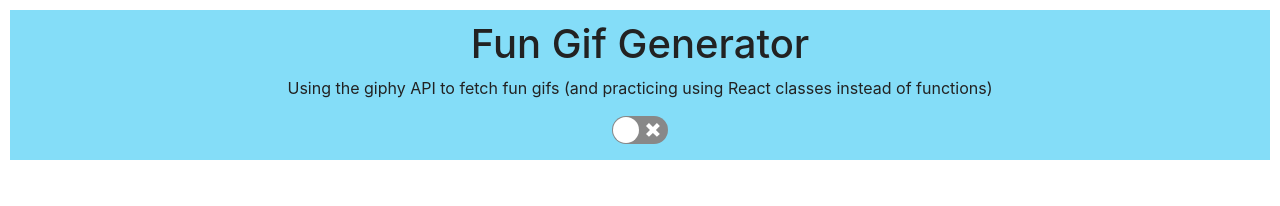
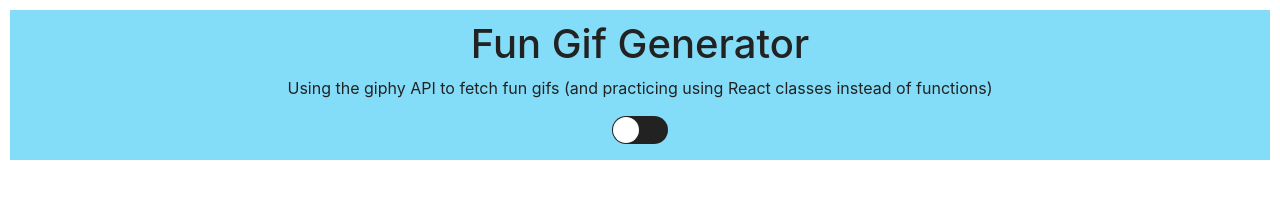
Before and after one commit to nmegrant/gif-generator, a React (Create React App) app: page / in a window 1280 px wide. Shown: the top 206 px of the page. Built offline with nearby package versions, Linux system fonts and the light colour scheme.

Commit message:
Add some styling to the switch

```diff
--- a/src/components/TitleBar.js
+++ b/src/components/TitleBar.js
@@ -23,7 +23,14 @@ export default class TitleBar extends React.Component {
             classes instead of functions)
           </p>
         </Container>
-        <Switch onChange={this.props.modeChange} checked={this.props.mode} />
+        <Switch
+          onChange={this.props.modeChange}
+          checked={this.props.mode}
+          checkedIcon={false}
+          uncheckedIcon={false}
+          onColor="#c4fdff"
+          offColor="#222"
+        />
       </Jumbotron>
     );
   }
```
